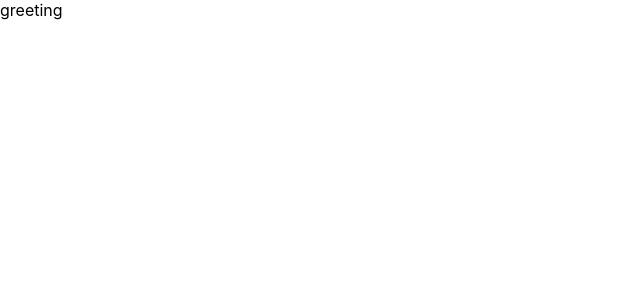
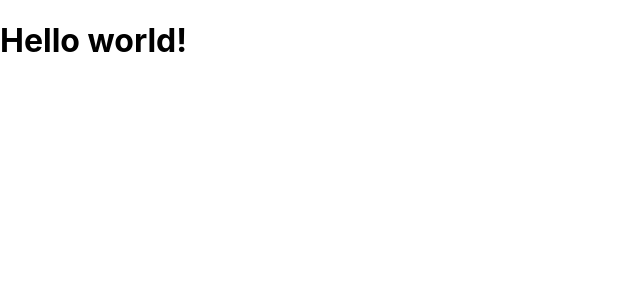
Before and after one commit to fb0801/react-project-1, a React (Create React App) app in the folder react-essn/: page / in a window 1280 px wide. Shown: the top 300 px of the page, without its empty margins (0-640 px from the left). Built offline with nearby package versions, Linux system fonts and the light colour scheme.

Commit message:
react prac 3

```diff
--- a/react-essn/src/index.js
+++ b/react-essn/src/index.js
@@ -9,9 +9,10 @@ import reportWebVitals from './reportWebVitals';
 const greeting = <h1>Hello world!</h1>
 
 ReactDOM.render(
-  <React.StrictMode>
-   greeting
-  </React.StrictMode>,
+ // <React.StrictMode>
+  //  <App />
+  //</React.StrictMode>
+  greeting,
   document.getElementById('root')
 );
 
```
